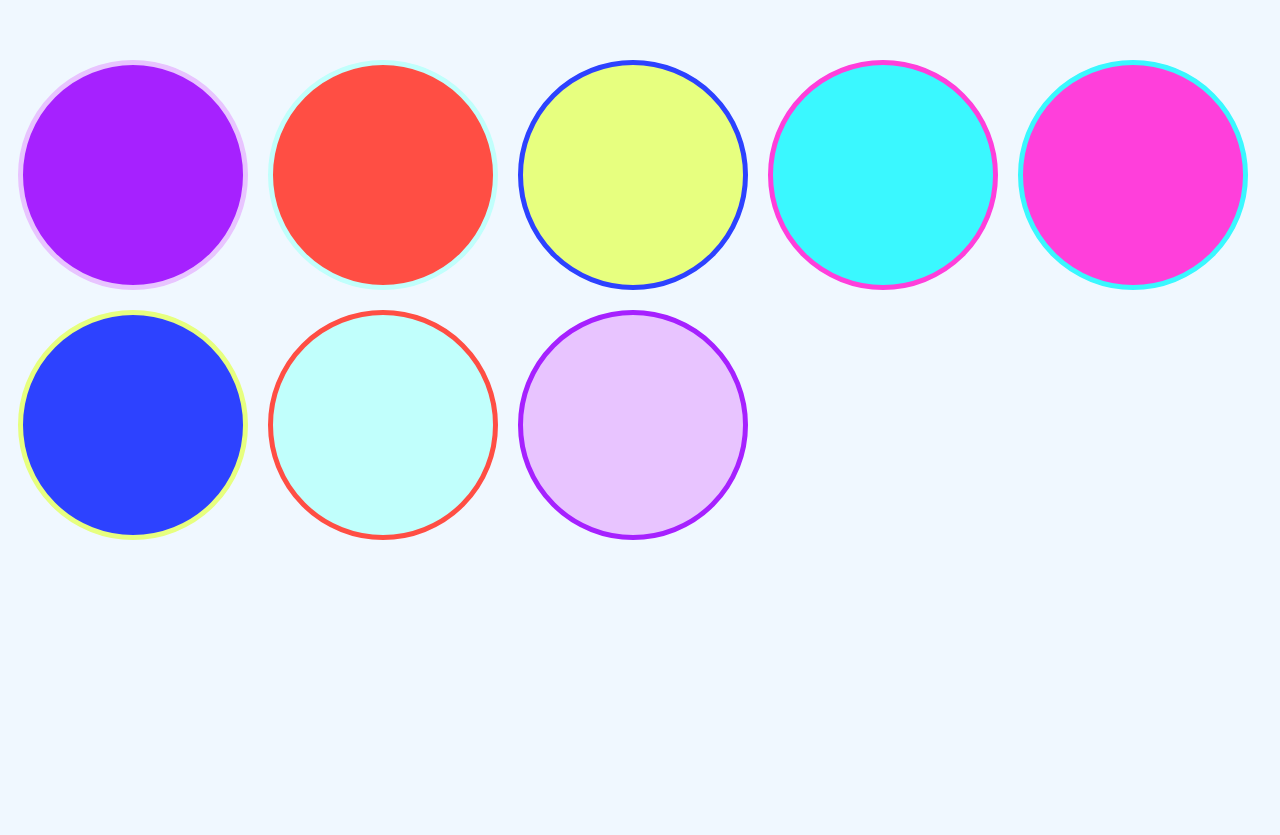
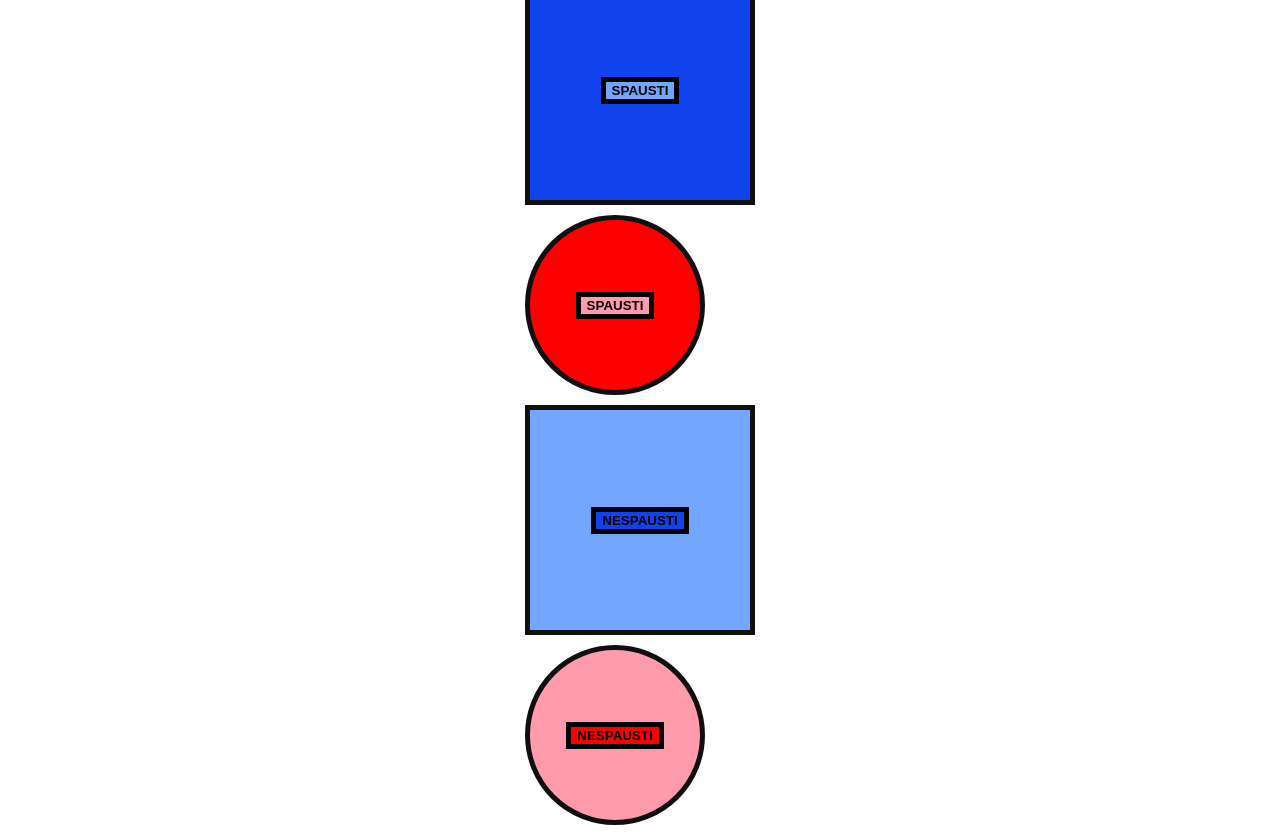
Before and after one commit to dkeparute/React-namu-darbai, a React (Create React App) app: page / in a window 1280 px wide. Before the commit the page ends 800 px from the top, so only its background shows below. Built offline with nearby package versions, Linux system fonts and the light colour scheme.

Commit message:
Praktika

```diff
--- a/src/App.jsx
+++ b/src/App.jsx
@@ -1,48 +1,17 @@
-import Box from "./Components/Box";
+import BLueSquare from "./Components/BlueSquare";
+import RedCircle from "./Components/RedCircle";
 
-const data = [
-  {backgroundColor: '#A621FF',
-  borderColor: '#E8C4FF'
-  },
-  {backgroundColor: '#FF4E44',
-  borderColor: '#C1FFFC'
-  },
-  {backgroundColor: '#E7FF7F',
-  borderColor: '#2D42FF'
-  },
-  {backgroundColor: '#3AF8FF',
-  borderColor: '#FF3FDB'
-  },
-  {backgroundColor: '#FF3FDB',
-  borderColor: '#3AF8FF'
-  },
-  {backgroundColor: '#2D42FF',
-  borderColor: '#E7FF7F'
-  },
-  {backgroundColor: '#C1FFFC',
-  borderColor: '#FF4E44'
-  },
-  {backgroundColor: '#E8C4FF',
-  borderColor: '#A621FF'
-  },
-]
 
 function App() {
-  return (
-    <>
-    {data.map((box, index) =><Box key={index} backgroundColor={box.backgroundColor} borderColor= {box.borderColor} /> )}
 
+    return (
+        <div>
+            <BLueSquare buttonText={'spausti'}/>
+            <RedCircle buttonText={'spausti'} />
+            <BLueSquare buttonText={'nespausti'} backgroundColor={'#72A6FF'} color={'#1043eb'}/>
+            <RedCircle buttonText={'nespausti'} backgroundColor={'#FF9BAC'} color={'red'} />
+        </div>
 
-      {/* <Box backgroundColor={'#A621FF'} borderColor= {'#E8C4FF'} /> */}
-      {/* <Box backgroundColor={'#FF4E44'} borderColor= {'#C1FFFC'}/>
-      <Box backgroundColor={'#E7FF7F'} borderColor= {'#2D42FF'}/>
-      <Box backgroundColor={'#3AF8FF'} borderColor= {'#FF3FDB'}/>
-      <Box backgroundColor={'#FF3FDB'} borderColor= {'#3AF8FF'}/>
-      <Box backgroundColor={'#2D42FF'} borderColor= {'#E7FF7F'}/>
-      <Box backgroundColor={'#C1FFFC'} borderColor= {'#FF4E44'}/>
-      <Box backgroundColor={'#E8C4FF'} borderColor= {'#A621FF'}/> */}
-    </>
-  );
+    );
 }
-
 export default App;
--- a/src/App.scss
+++ b/src/App.scss
@@ -12,3 +12,48 @@
   border-color: black;
   border-width: 5px;
 }
+
+.red-circle {
+  width: 150px;
+  height: 150px;
+  display: flex;
+  justify-content: center;
+  align-items: center;
+  margin: 10px;
+  padding: 10px;
+  border-radius: 50%;
+  border-style: solid;
+  background-color: red;
+  border-color: rgb(16, 15, 15);
+  border-width: 5px;
+
+  .button-red {
+    background-color: #FF9BAC;
+    color:black;
+    text-transform: uppercase;
+    font-weight: bold;
+    border: 5px black solid;
+      }
+}
+
+.blue-square {
+  width: 200px;
+  height: 200px;
+  display: flex;
+  justify-content: center;
+  align-items: center;
+  margin: 10px;
+  padding: 10px;
+  border-style: solid;
+  background-color: #1043eb;
+  border-color: rgb(16, 15, 15);
+  border-width: 5px;
+
+  .button-blue{
+    background-color: #72A6FF;
+    color:black;
+    text-transform: uppercase;
+    font-weight: bold;
+    border: 5px black solid;
+  }
+}
--- /dev/null
+++ b/src/Components/BlueSquare.jsx
@@ -0,0 +1,10 @@
+
+function BlueSquare({buttonText, backgroundColor, color}) {
+
+    return (
+        <div className='blue-square'style={{backgroundColor: backgroundColor}}>
+            <button className='button-blue' style={{background: color}}>{buttonText}</button>
+        </div>
+    );
+}
+export default BlueSquare;
--- /dev/null
+++ b/src/Components/RedCircle.jsx
@@ -0,0 +1,10 @@
+
+function RedCircle({buttonText,backgroundColor, color}) {
+
+    return (
+        <div className='red-circle' style={{backgroundColor: backgroundColor}}>
+            <button className='button-red'style={{backgroundColor: color}}>{buttonText}</button>
+        </div>
+    );
+}
+export default RedCircle;
--- a/src/index.js
+++ b/src/index.js
@@ -2,6 +2,7 @@ import React from 'react';
 import ReactDOM from 'react-dom';
 import './index.scss';
 import App from './App';
+// import App from './App1';
 import reportWebVitals from './reportWebVitals';
 
 ReactDOM.render(
--- a/src/index.scss
+++ b/src/index.scss
@@ -1,10 +1,18 @@
 @import "./App.scss";
 
+// body {
+//     background-color: aliceblue;
+//     margin-top: 50px;
+
+//     div {
+//         float: left;
+//     }
+// }
+
 body {
-    background-color: aliceblue;
-    margin-top: 50px;
-
-    div {
-        float: left;
-    }
-}
+    margin: 0;
+    display: flex;
+    justify-content: center;
+    align-items: center;
+    height: 100vh;
+  }
```
Also changed, not shown: src/App1.jsx (added, +48 -0 lines), src/Components/Box.jsx (+5 -6 lines).
